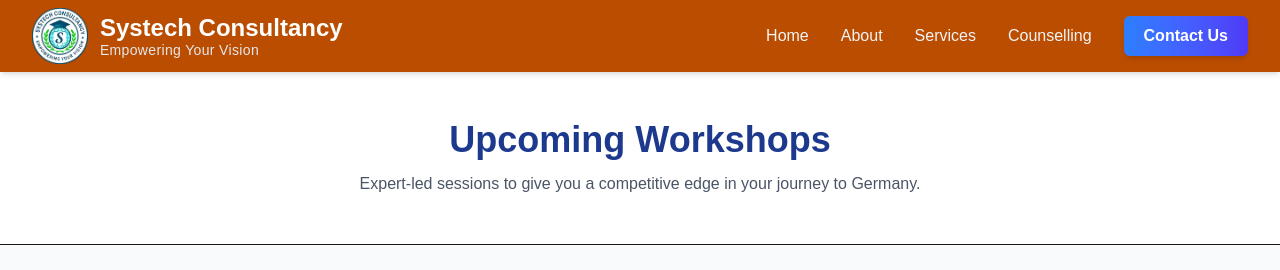
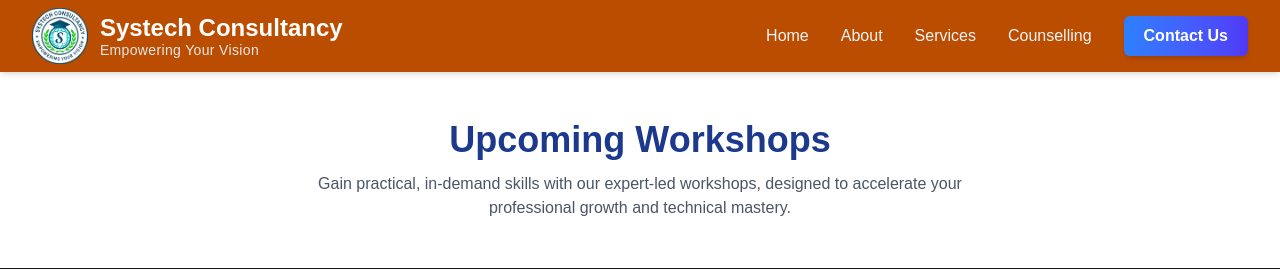
Before and after one commit to systechconsultancy/SystechConsultancy, a Next.js app in the folder client/: page /workshops in a window 1280 px wide. Shown: the top 270 px of the page. Built offline with nearby package versions, Linux system fonts and the light colour scheme; no server answers.

Commit message:
fix: Update workshop data fetching to use 'no-store' cache and enhance description text

```diff
--- a/client/app/workshops/page.jsx
+++ b/client/app/workshops/page.jsx
@@ -6,7 +6,7 @@ import { CalendarDaysIcon, ClockIcon, CurrencyRupeeIcon, UserIcon, UsersIcon } f
 async function getPublicWorkshops() {
   try {
     const res = await fetch(`${process.env.NEXT_PUBLIC_API_BASE_URL}/api/workshops`, {
-      next: { revalidate: 600 } // Re-fetch data every 10 minutes
+      cache: 'no-store'
     });
     if (!res.ok) return [];
     return res.json();
@@ -31,7 +31,7 @@ export default async function WorkshopsPage() {
         <div className="max-w-7xl mx-auto px-4">
           <h1 className="text-3xl md:text-4xl font-bold text-blue-900">Upcoming Workshops</h1>
           <p className="text-md text-gray-600 mt-3 max-w-2xl mx-auto">
-            Expert-led sessions to give you a competitive edge in your journey to Germany.
+            Gain practical, in-demand skills with our expert-led workshops, designed to accelerate your professional growth and technical mastery.
           </p>
         </div>
       </section>
```
